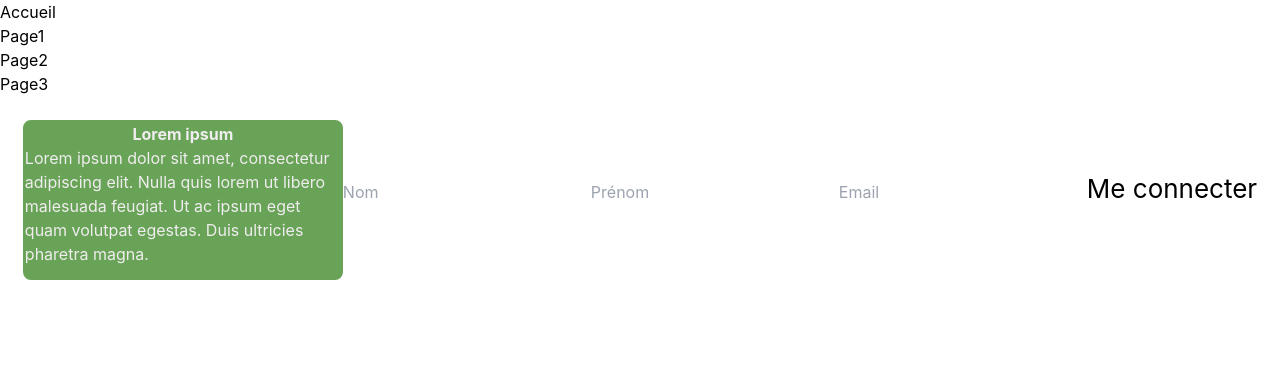
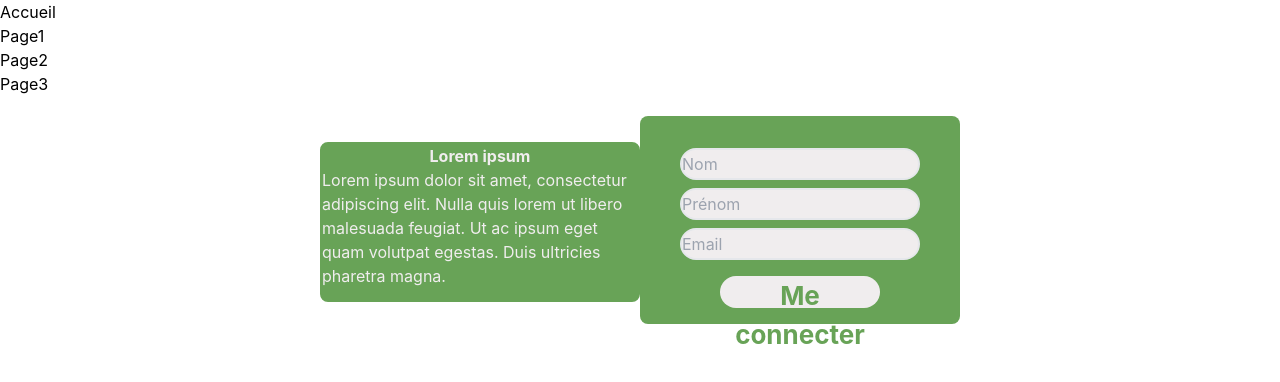
Before and after one commit to KevinLavigne/hackathon, a React (Vite) app in the folder frontend/: page / in a window 1280 px wide. Shown: the top 382 px of the page. Built offline with nearby package versions, Linux system fonts and the light colour scheme.

Commit message:
adding style form in identification component

```diff
--- /dev/null
+++ b/frontend/src/components/Identification.css
@@ -0,0 +1,17 @@
+.form-identification {
+  background-color: #68a357;
+}
+
+.input-indentification {
+  width: 15rem;
+  height: 2rem;
+  background-color: #f0edee;
+}
+
+#button-indentification {
+  background-color: #f0edee;
+  width: 10rem;
+  height: 2rem;
+  color: #68a357;
+  font-weight: bold;
+}
--- /dev/null
+++ b/frontend/src/components/Identification.jsx
@@ -0,0 +1,34 @@
+import React from "react";
+import "./Identification.css";
+
+function Identification() {
+  return (
+    //   adding the input to login
+    <div className="form-identification rounded-lg mt-5 flex flex-col w-80 flex items-center ">
+      <input
+        className="input-indentification border-solid border-2 mt-8 rounded-full"
+        type="text"
+        placeholder="Nom"
+      />
+      <input
+        className=" input-indentification border-solid border-2 mt-2 rounded-full"
+        type="text"
+        placeholder="Prénom"
+      />
+      <input
+        className=" input-indentification border-solid border-2 mt-2 rounded-full"
+        type="text"
+        placeholder="Email"
+      />
+      <button
+        id="button-indentification"
+        className=" mt-4 mb-4 rounded-full"
+        type="button"
+      >
+        Me connecter
+      </button>
+    </div>
+  );
+}
+
+export default Identification;
--- a/frontend/src/components/Indentification.jsx
+++ /dev/null
@@ -1,15 +0,0 @@
-import React from "react";
-
-function Indentification() {
-  return (
-    //   adding the input to login
-    <div>
-      <input type="text" placeholder="Nom" />
-      <input type="text" placeholder="Prénom" />
-      <input type="text" placeholder="Email" />
-      <button type="submit">Me connecter</button>
-    </div>
-  );
-}
-
-export default Indentification;
--- a/frontend/src/pages/Home.jsx
+++ b/frontend/src/pages/Home.jsx
@@ -1,4 +1,4 @@
-import Indentification from "../components/Indentification";
+import Identification from "../components/Identification";
 import Concept from "../components/Concept";
 
 export default function Home() {
@@ -8,7 +8,7 @@ export default function Home() {
         <Concept />
       </div>
       <div>
-        <Indentification />
+        <Identification />
       </div>
     </div>
   );
```
